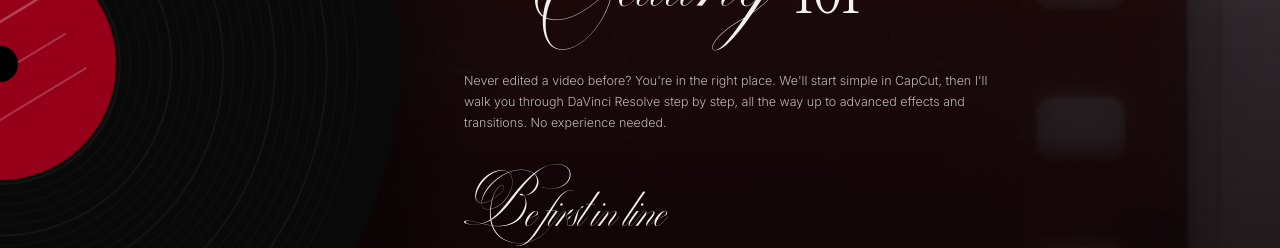
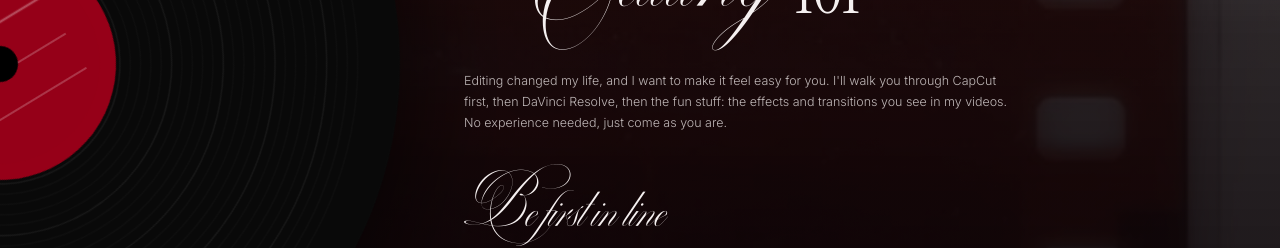
Before and after one commit to calistasuherman/Portfolio, a Next.js app: page /course in a window 1280 px wide. Shown: the part 336-584 px from the top of the page. Built offline with nearby package versions, Linux system fonts and the light colour scheme; a web font is replaced by a local one.

Commit message:
Course page: more personal intro copy
Co-Authored-By: Claude Opus 5.5 (1M context) <noreply@anthropic.com>
Claude-Session: https://claude.ai/code/session_01Cr4s84pufWnoFbBW8rf26z

```diff
--- a/app/course/page.tsx
+++ b/app/course/page.tsx
@@ -251,7 +251,7 @@ export default function CoursePage() {
             margin: "0 0 1rem",
             lineHeight: 1.7,
           }}>
-            Never edited a video before? You&apos;re in the right place. We&apos;ll start simple in CapCut, then I&apos;ll walk you through DaVinci Resolve step by step, all the way up to advanced effects and transitions. No experience needed.
+            Editing changed my life, and I want to make it feel easy for you. I&apos;ll walk you through CapCut first, then DaVinci Resolve, then the fun stuff: the effects and transitions you see in my videos. No experience needed, just come as you are.
           </p>
           <h2 style={{
             fontFamily: "BillaMount, cursive",
```
